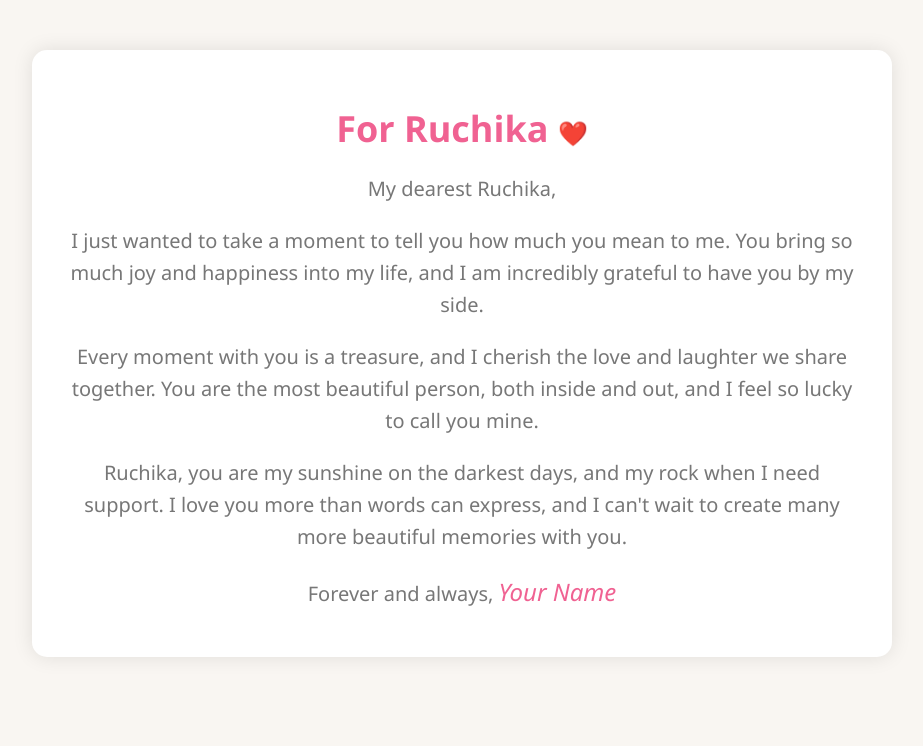
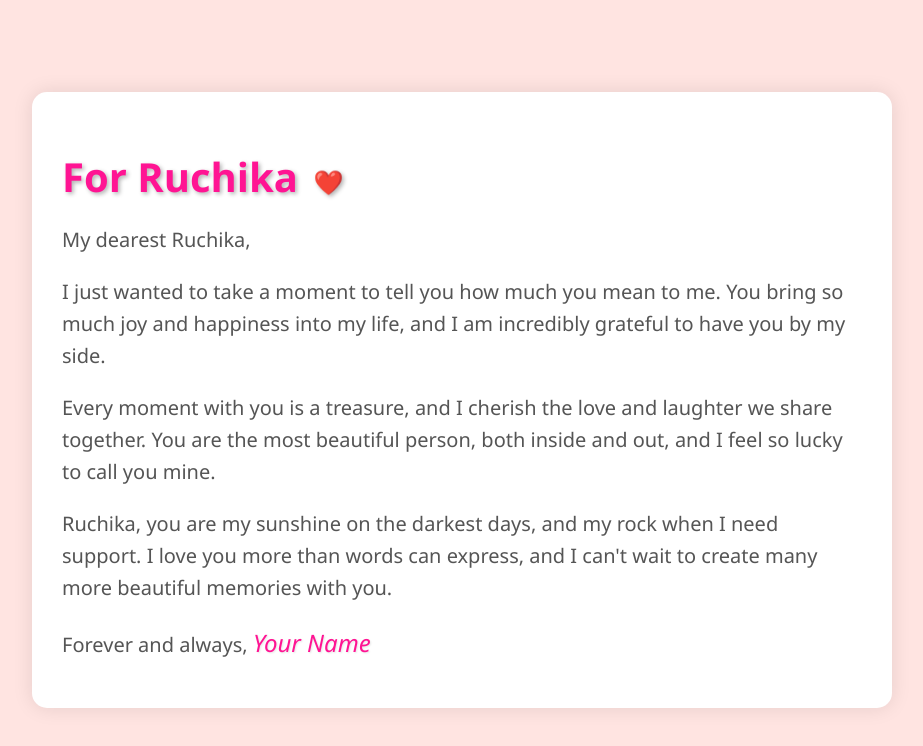
Before and after one commit to karn0778/karan, a plain HTML site: page index.html in a window 1280 px wide. Shown: the whole page, without its empty margins (178-1101 px from the left). Drawn offline with Linux system fonts and the light colour scheme.

Commit message:
Update index.html

```diff
--- a/index.html
+++ b/index.html
@@ -7,15 +7,17 @@
 <style>
   body {
     font-family: 'Segoe UI', Tahoma, Geneva, Verdana, sans-serif;
-    background-color: #f9f6f2;
+    background-color: #ffe4e1;
     margin: 0;
     padding: 0;
-    text-align: center;
+    display: flex;
+    justify-content: center;
+    align-items: center;
+    min-height: 100vh;
   }
 
   #container {
     max-width: 800px;
-    margin: 50px auto;
     padding: 30px;
     background-color: #fff;
     border-radius: 15px;
@@ -23,13 +25,14 @@
   }
 
   h1 {
-    color: #f06292;
-    font-size: 36px;
+    color: #ff1493;
+    font-size: 40px;
     margin-bottom: 20px;
+    text-shadow: 2px 2px 4px rgba(0, 0, 0, 0.3);
   }
 
   p {
-    color: #777;
+    color: #555;
     font-size: 20px;
     line-height: 1.6;
     margin-bottom: 15px;
@@ -37,14 +40,17 @@
 
   .love-note {
     font-style: italic;
-    color: #f06292;
+    color: #ff1493;
     font-size: 24px;
     margin-top: 20px;
+    text-shadow: 1px 1px 2px rgba(0, 0, 0, 0.1);
   }
 
   .heart {
-    color: #f06292;
+    color: #ff1493;
     font-size: 24px;
+    margin-left: 5px;
+    vertical-align: middle;
   }
 </style>
 </head>
```
